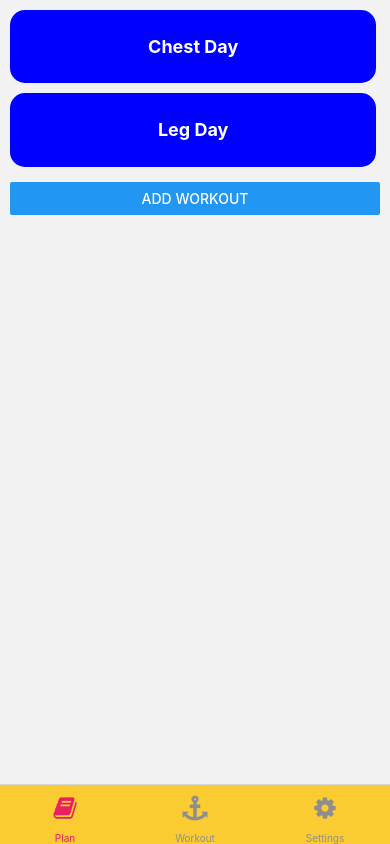
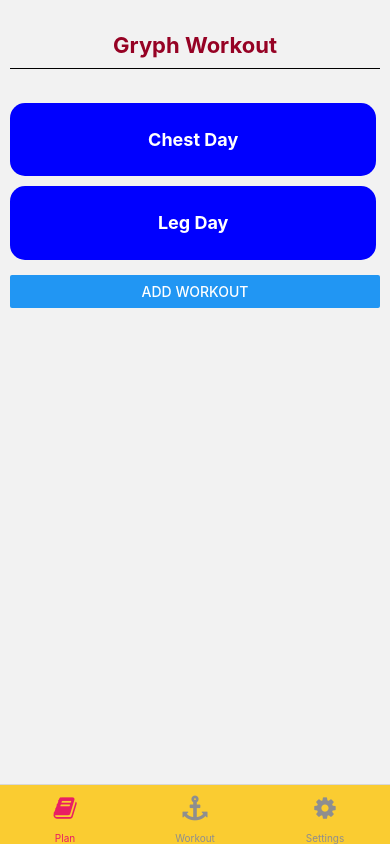
Before and after one commit to AvikSingh0/GryphWorkout, a React Native app: screen / in a window 390 px wide. Built offline with nearby package versions, Linux system fonts and the light colour scheme.

Commit message:
added add photos option(nonfunctional) to AddExercise and added heading to homepage

```diff
--- a/components/AddExercisePlanForm.jsx
+++ b/components/AddExercisePlanForm.jsx
@@ -24,7 +24,7 @@ const AddExercisePlanForm = ({workoutPlanIndex}) => {
   const dispatch = useDispatch();
 
   const handleAddSet = () => {
-    setSetList([...setList, { setCount: 1, repCount: 15, weight: 0 }]);
+    setSetList([...setList, { setCount: 0, repCount: 0, weight: 0 }]);
   };
 
   const handleSetChange = (index, setCount, repCount, weight) => {
@@ -48,6 +48,9 @@ const AddExercisePlanForm = ({workoutPlanIndex}) => {
       onChangeText={(text) => setExerciseName(text)}
     />
   </View>
+  <TouchableOpacity style={styles.addPhotoButton}>
+    <Text style={styles.addPhotoText}>+ Add Photo</Text>
+  </TouchableOpacity>
 
   {setList.map((set, index) => (
     <View key={index} style={styles.setContainer}>
@@ -204,15 +207,33 @@ const styles = StyleSheet.create({
     fontSize:16,
   },
   notesInput: {
-    height: 200,
+    height: 120,
     borderColor: 'lightgray',
     borderWidth: 1,
-    marginBottom: 40,
+    marginBottom: 20,
     borderRadius: 15,
     backgroundColor: 'lightgray',
     paddingHorizontal: 10,
     textAlignVertical: 'top',
     flex: 1,
   },
+  addPhotoButton: {
+    backgroundColor: 'lightgray',
+    borderRadius: 5,
+    borderWidth: 1,
+    borderColor: 'gray',
+    padding: 10,
+    justifyContent: 'center',
+    alignItems: 'center',
+    height: 100,
+    width: 100, // Fixed height for the square box
+    marginBottom: 20,
+    alignSelf:'center',
+  },
+  addPhotoText: {
+    color: 'gray',
+    fontWeight: 'bold',
+  },
+
 });
 export default AddExercisePlanForm;
--- a/components/ExercisePlanList.jsx
+++ b/components/ExercisePlanList.jsx
@@ -24,13 +24,28 @@ const styles = StyleSheet.create({
     gap: 10,
     paddingBottom: 15,
   },
+  titleContainer: {
+    paddingVertical: 22,
+    paddingBottom : 34,
+  },
+  title: {
+    fontSize: 22,
+    fontWeight: 'bold',
+    textAlign: 'center',
+    color: 'rgba(150, 2, 36, 1)',
+    paddingBottom: 10,
+    borderBottomWidth: 1,
+
+  },
 });
+
 
 
 const ExercisePlanList = ({navigation, route}) => {
   const {workoutPlanIndex} = route.params;
   const workoutPlans = useSelector(state => state.workoutPlans);
   const exercisePlans = workoutPlans[workoutPlanIndex].exercises;
+  const workoutPlanName = workoutPlans[workoutPlanIndex].workoutName;
 
   const [isModalVisible, setIsModalVisible] = useState(false);
   const toggleModal = () => {
@@ -39,6 +54,9 @@ const ExercisePlanList = ({navigation, route}) => {
 
   return (
     <ScrollView style={styles.exerciseListContainer}>
+      <View style={styles.titleContainer}>
+        <Text style={styles.title}>{workoutPlanName}</Text>
+      </View>
       <View style={styles.exerciseListRow}>
         {exercisePlans.map((exercisePlan, index) => {
           return (<ExercisePlanItem key={index} workoutPlanIndex={workoutPlanIndex} exerciseIndex={index}></ExercisePlanItem>);
--- a/components/Home.jsx
+++ b/components/Home.jsx
@@ -18,6 +18,7 @@ const Stack = createNativeStackNavigator();
 
 const Home = ({navigation}) => {
   return (
+
     <Stack.Navigator
       initialRouteName="WorkoutPlanList"
       screenOptions={{
@@ -35,6 +36,7 @@ const Home = ({navigation}) => {
 
     </Stack.Navigator>
 
+
   );
 }
 
--- a/components/Settings.jsx
+++ b/components/Settings.jsx
@@ -131,7 +131,7 @@ const styles = StyleSheet.create({
 
   },
   sectionHeader: {
-    backgroundColor: 'rgba(250, 204, 49, 0.7) ',
+    backgroundColor: 'rgba(250, 204, 49, 0.7)',
     paddingVertical: 9,
     paddingHorizontal: 15,
   },
--- a/components/WorkoutPlanList.jsx
+++ b/components/WorkoutPlanList.jsx
@@ -17,11 +17,25 @@ const styles = StyleSheet.create({
     flex: 1,
     flexDirection: 'column',
     gap: 10,
-    padding: 10
+    padding: 10,
+
   },
   exerciseListRow: {
     gap: 10,
     paddingBottom: 15,
+  },
+  titleContainer: {
+    paddingVertical: 22,
+    paddingBottom : 34,
+  },
+  title: {
+    fontSize: 22,
+    fontWeight: 'bold',
+    textAlign: 'center',
+    color: 'rgba(150, 2, 36, 1)',
+    paddingBottom: 10,
+    borderBottomWidth: 1,
+
   },
 });
 
@@ -36,6 +50,9 @@ const WorkoutPlanList = () => {
 
   return (
     <ScrollView style={styles.exerciseListContainer}>
+      <View style={styles.titleContainer}>
+        <Text style={styles.title}>Gryph Workout</Text>
+      </View>
       <View style={styles.exerciseListRow}>
         {workoutPlans.map((workoutPlan, index) => {
           return (<WorkoutPlanItem key={index} workoutPlanIndex={index}></WorkoutPlanItem>);
```
